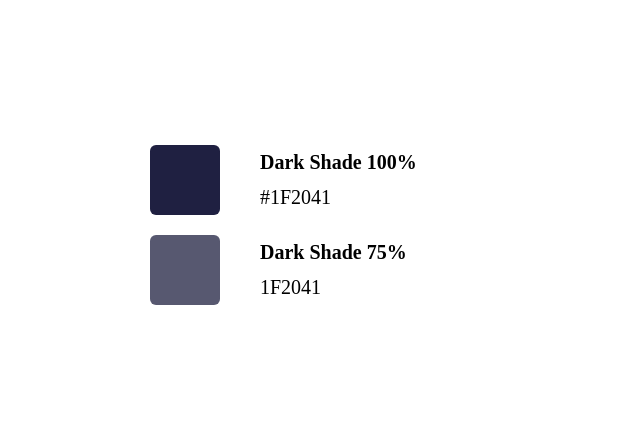
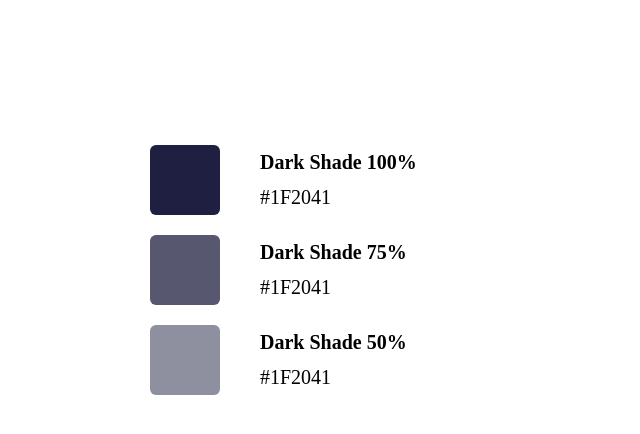
Before and after one commit to todverse/toxin-project, a website built with Parcel: page src/colorsTypes/colorsTypes.pug in a window 1280 px wide. Shown: the top 434 px of the page, without its empty margins (0-640 px from the left). Built offline with nearby package versions, Linux system fonts and the light colour scheme.

Commit message:
add Dark Shade 50%

```diff
--- a/src/colorsTypes/colors/colors.pug
+++ b/src/colorsTypes/colors/colors.pug
@@ -1,3 +1,4 @@
 div(class='colorsTypes__colors')
-    include ./DarkShade100%/darkShade100%.pug
-    include ./DarkShade75%/darkShade75%.pug
+    include ./darkShade100/darkShade100%.pug
+    include ./darkShade75/darkShade75%.pug
+    include ./darkShade50/darkShade50%.pug
--- /dev/null
+++ b/src/colorsTypes/colors/darkShade50/darkShade50%-style.scss
@@ -0,0 +1,29 @@
+.colors__darkShade50 {
+    width: 281px;
+    height: 70px;
+}
+.darkShade50_square {
+    width: 70px;
+    height: 70px;
+    background-color: rgba(31, 32, 65, 0.50);
+    border-radius: 6px;
+}
+.darkShade50_text {
+    width: 171px;
+    height: 70px;
+    line-height: 35px;
+    font-style: normal;
+    font-size: 10px;
+    display: flex;
+    align-items: center;
+}
+.text3 {
+    position: absolute;
+    top: 0px;
+    left: 110px;
+}
+.square3 {
+    position: absolute;
+    left: 150px;
+    top: 324.5px;
+}
--- /dev/null
+++ b/src/colorsTypes/colors/darkShade50/darkShade50%.pug
@@ -0,0 +1,4 @@
+div(class='colors__darkShade50 square3')
+    div(class='darkShade50_square')
+    div(class='darkShade50_text text3')
+        h1 Dark Shade 50% <span class='text_smaller'>#1F2041</span>
--- a/src/colorsTypes/colors/DarkShade75%/darkShade75%-style.scss
+++ b/src/colorsTypes/colors/darkShade75/darkShade75%-style.scss
@@ -27,7 +27,3 @@
     left: 150px;
     top: 235px;
 }
-.text_smaller2{
-    font-size: 20px;
-    font-weight: 50;
-}
--- a/src/colorsTypes/colors/DarkShade75%/darkShade75%.pug
+++ b/src/colorsTypes/colors/darkShade75/darkShade75%.pug
@@ -1,4 +1,4 @@
 div(class='colors__darkShade75 square2')
     div(class='darkShade75_square')
     div(class='darkShade75_text text2')
-        h1 Dark Shade 75% <span class='text_smaller2'>1F2041</span>
+        h1 Dark Shade 75% <span class='text_smaller'>#1F2041</span>
--- a/src/colorsTypes/loadStyles.js
+++ b/src/colorsTypes/loadStyles.js
@@ -1,4 +1,5 @@
 import './colorsTypes-style.scss';
 import './colors/colors-style.scss';
-import './colors/DarkShade100%/darkShade100%-style.scss'
-import './colors/DarkShade75%/darkShade75%-style.scss'
+import './colors/darkShade100/darkShade100%-style.scss'
+import './colors/darkShade75/darkShade75%-style.scss'
+import './colors/darkShade50/darkShade50%-style.scss'
```
Also changed, not shown: dist/colorsTypes.html, src/colorsTypes/colors/darkShade100/darkShade100%-style.scss (renamed from src/colorsTypes/colors/DarkShade100%/darkShade100%-style.scss), src/colorsTypes/colors/darkShade100/darkShade100%.pug (renamed from src/colorsTypes/colors/DarkShade100%/darkShade100%.pug), src/colorsTypes/colors/darkShade25/darkShade25%-style.scss (added), src/colorsTypes/colors/darkShade25/darkShade25%.pug (added), src/colorsTypes/colors/darkShade5/darkShade5%-style.scss (added), src/colorsTypes/colors/darkShade5/darkShade5%.pug (added), 4 other files.
